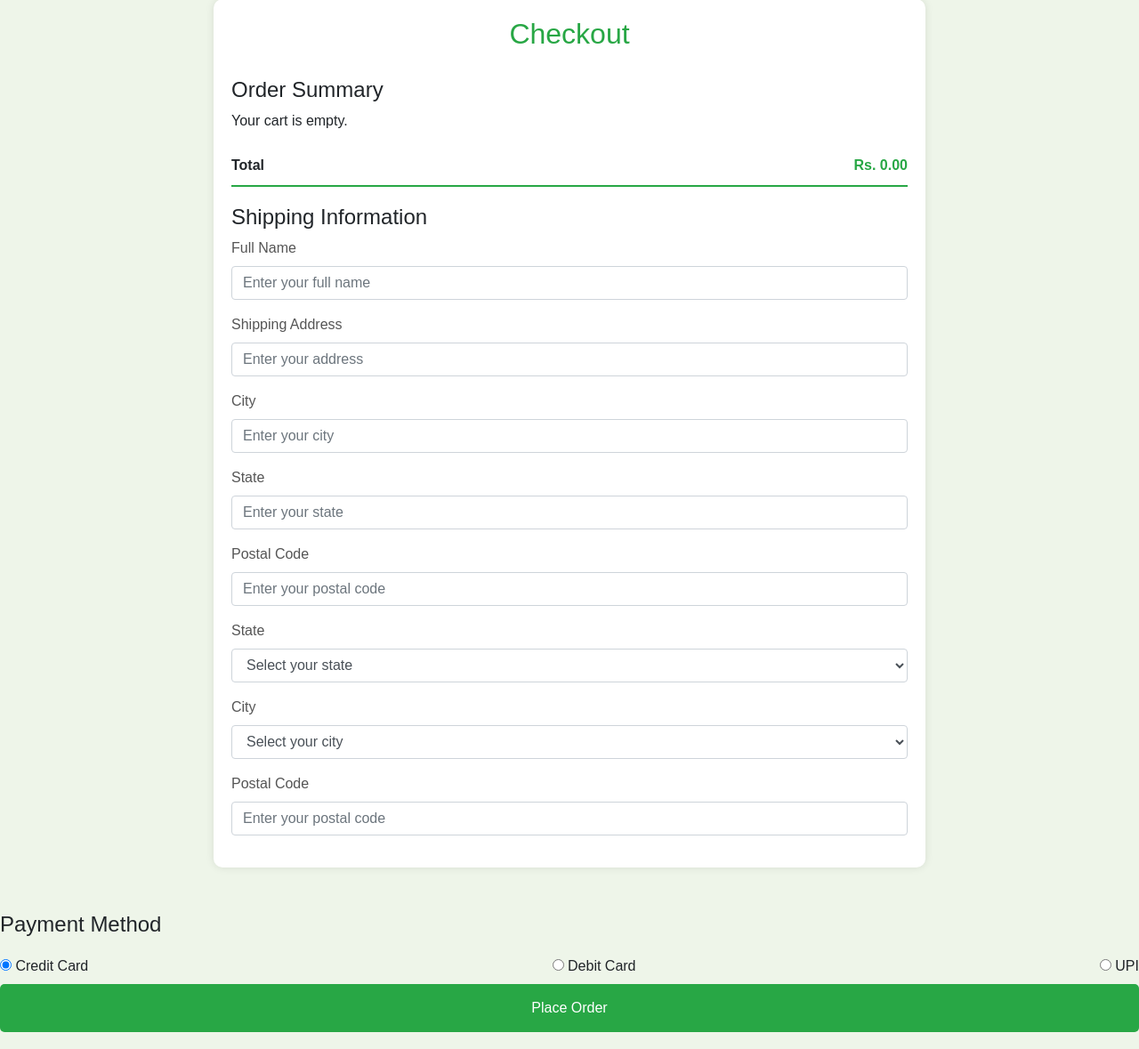
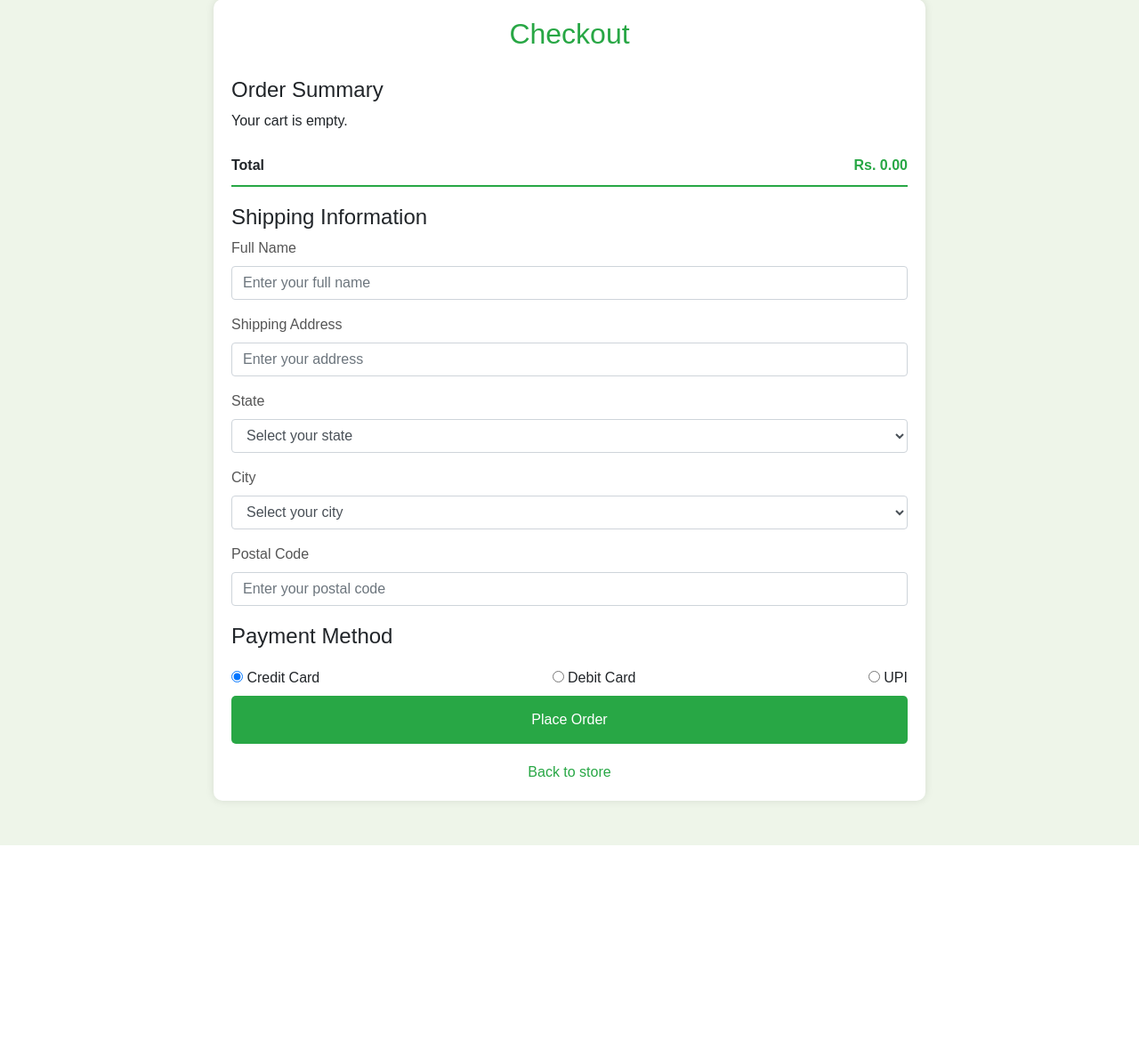
Before and after one commit to gowri1323/AI--based-plant-disease-detection, a Flask app: page /checkout in a window 1280 px wide. Shown: the part 51-1230 px from the top of the page at 89% size. After the commit the page ends 1001 px from the top, so only its background shows below. Run offline with Flask 3, Linux system fonts and the light colour scheme; some libraries are stand-ins or nearby versions.

Commit message:
Update checkout.html

```diff
--- a/templates/checkout.html
+++ b/templates/checkout.html
@@ -1,4 +1,4 @@
-<!DOCTYPE html>
+ <!DOCTYPE html>
 <html lang="en">
 <head>
     <meta charset="UTF-8">
@@ -116,19 +116,6 @@
                 <input type="text" class="form-control" id="address" placeholder="Enter your address" required>
             </div>
             <div class="form-group">
-                <label for="city">City</label>
-                <input type="text" class="form-control" id="city" placeholder="Enter your city" required>
-            </div>
-            <div class="form-group">
-                <label for="state">State</label>
-                <input type="text" class="form-control" id="state" placeholder="Enter your state" required>
-            </div>
-            <div class="form-group">
-                <label for="zip">Postal Code</label>
-                <input type="text" class="form-control" id="zip" placeholder="Enter your postal code" required>
-            </div>
-        </div>
-          <div class="form-group">
                 <label for="state">State</label>
                 <select class="form-control" id="state" required>
                     <option value="">Select your state</option>
@@ -209,9 +196,7 @@
     </div>
 </div>
 
-
 <script>
-
     // Sample city data based on states
     const cityData = {
         "Tamil Nadu": ["Chennai", "Coimbatore", "Madurai"],
@@ -258,6 +243,23 @@
         "Ladakh": ["Leh", "Kargil"],
         "Jammu and Kashmir": ["Srinagar", "Jammu", "Anantnag", "Baramulla", "Udhampur"]
 };
+
+
+    // Function to populate cities based on selected state
+    document.getElementById('state').addEventListener('change', function() {
+        const selectedState = this.value;
+        const citySelect = document.getElementById('city');
+        citySelect.innerHTML = '<option value="">Select your city</option>';  // Reset the city options
+
+        if (cityData[selectedState]) {
+            cityData[selectedState].forEach(city => {
+                const option = document.createElement('option');
+                option.value = city;
+                option.textContent = city;
+                citySelect.appendChild(option);
+            });
+        }
+    });
 
     function loadCartItems() {
         let cart = JSON.parse(localStorage.getItem('cart')) || [];
```
